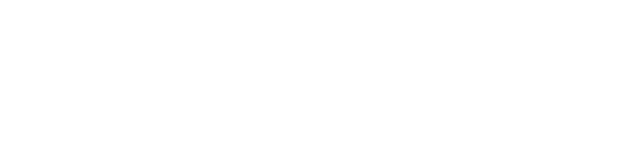
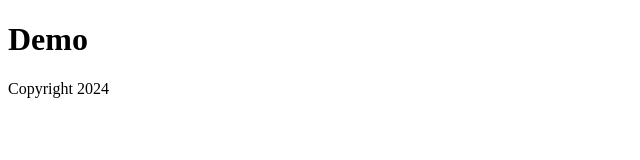
Before and after one commit to mihailovig/remote-demo, a plain HTML site: page index.html in a window 1280 px wide. Shown: the whole page, without its empty margins (0-640 px from the left). Drawn offline with Linux system fonts and the light colour scheme.

Commit message:
Footer added

```diff
--- a/index.html
+++ b/index.html
@@ -8,7 +8,8 @@
 </head>
 
 <body>
-
+	<h1>Demo</h1>
+	<footer>Copyright 2024</footer>
 </body>
 
 </html>
```
